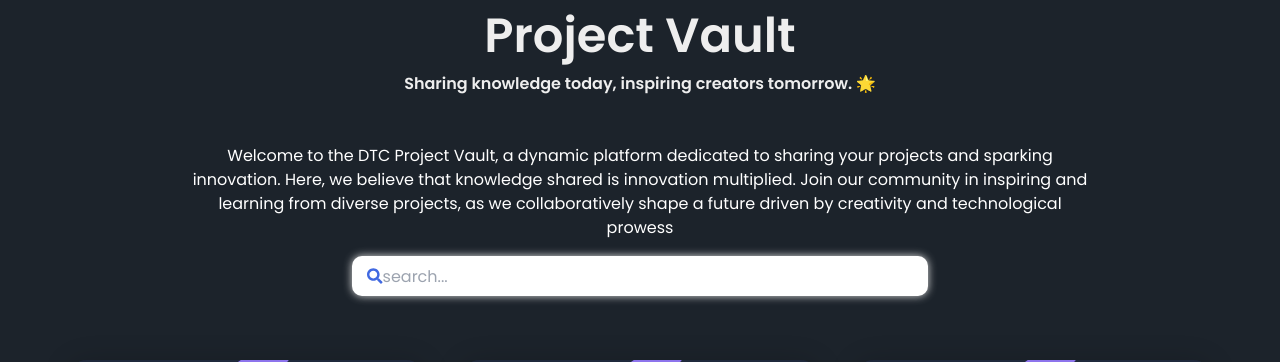
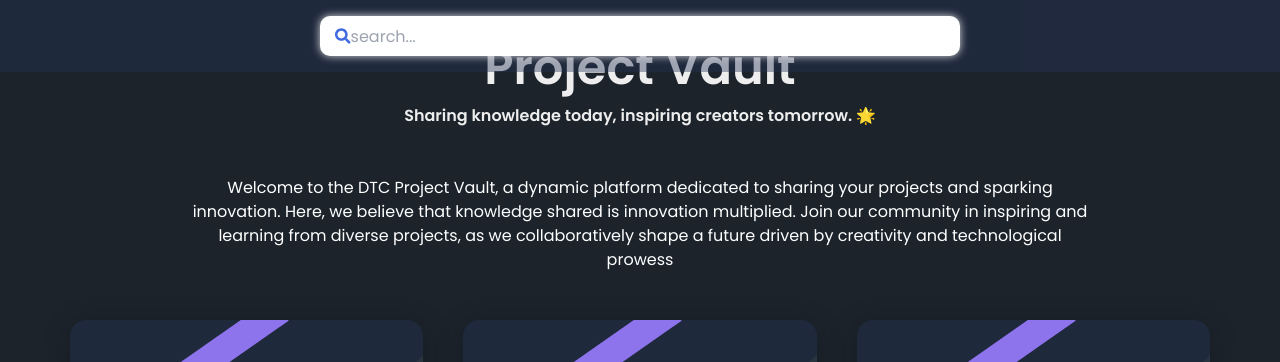
Before and after one commit to DiplomaTechCommunity/Project-Vault, a React (Vite) app: page / in a window 1280 px wide. Shown: the top 362 px of the page. Built offline with nearby package versions, Linux system fonts and the light colour scheme.

Commit message:
corrected the logic and added a fix positionfor navbar

```diff
--- /dev/null
+++ b/src/components/Hero.jsx
@@ -0,0 +1,17 @@
+import "./Projects.css";
+
+const Hero = () => {
+  return (
+    <div>
+        <div className='tut-heading'>
+        <h3>Project Vault</h3>
+        <p>Sharing knowledge today, inspiring creators tomorrow. 🌟</p>
+      </div>
+      <div className='description'>
+        <p>Welcome to the DTC Project Vault, a dynamic platform dedicated to sharing your projects and sparking innovation. Here, we believe that knowledge shared is innovation multiplied. Join our community in inspiring and learning from diverse projects, as we collaboratively shape a future driven by creativity and technological prowess</p>
+      </div>
+    </div>
+  )
+}
+
+export default Hero
--- a/src/components/Projects.css
+++ b/src/components/Projects.css
@@ -1,6 +1,6 @@
 .tut-heading {
     text-align: center;
-    padding: 4rem 0 2ren 0;
+    padding: 2rem 0 0 0;
     background-color: #1c232b;
     font-weight: 800;
   }
@@ -15,6 +15,7 @@
     padding-bottom: 5rem;
     background-color: #1c232b;
     margin-top: 3rem;
+    z-index:0;
   }
 
   .description{
--- a/src/components/Show.css
+++ b/src/components/Show.css
@@ -29,11 +29,15 @@
   }
 
 .search-bar{
+  background-color: rgba(39, 51, 89, 0.4);
     padding: 1rem 0;
-    width: 40%;
+    top:0;
+    width: 100%;
     margin: auto;
     display: flex;
     flex-direction: column;
     align-items: center;
     min-width: 90%;
+    position:fixed;
+    z-index: 1;
 }
--- a/src/components/Show.jsx
+++ b/src/components/Show.jsx
@@ -1,6 +1,7 @@
 import Projects from './Projects'
 import ProjectData from './ProjectData';
 import "./Projects.css";
+import Hero from './Hero';
 import { useState } from 'react';
 import { FaSearch } from "react-icons/fa";
 import "./Show.css";
@@ -11,21 +12,15 @@ const Show = () => {
 
   const filteredProjects = ProjectData.filter((item) =>
     keys.some((key) =>
-      Array.isArray(item[key]) &&
-      item[key].some((data) => data.toLowerCase().includes(searchQuery.toLowerCase()))
+      Array.isArray(item[key])
+        ? item[key].some((data) => data.toLowerCase().includes(searchQuery.toLowerCase()))
+        : item[key].toLowerCase().includes(searchQuery.toLowerCase())
     )
   );
 
+
   return (
-    <div className='tut-container'>
-      <div className='tut-heading' >
-        <h3>Project Vault</h3>
-        <p>Sharing knowledge today, inspiring creators tomorrow. 🌟</p>
-      </div>
-      <div className='description'>
-        <p>Welcome to the DTC Project Vault, a dynamic platform dedicated to sharing your projects and sparking innovation. Here, we believe that knowledge shared is innovation multiplied. Join our community in inspiring and learning from diverse projects, as we collaboratively shape a future driven by creativity and technological prowess</p>
-      </div>
-
+    <>
       {/* Search Bar */}
       <div className='search-bar'>
         <div className='input-wrapper'>
@@ -39,6 +34,8 @@ const Show = () => {
           />
         </div>
       </div>
+
+      <Hero/>
 
       <div className='project-container'>
         {filteredProjects.map((project) => (
@@ -55,7 +52,7 @@ const Show = () => {
           />
         ))}
       </div>
-    </div>
+    </>
   )
 }
 
```
